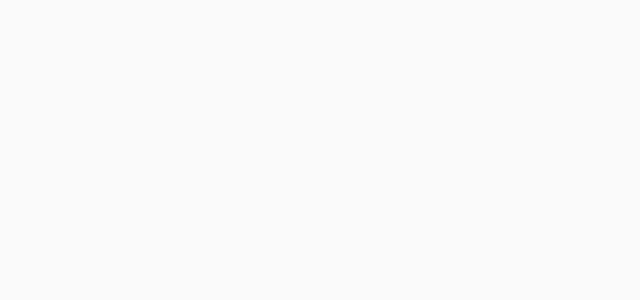
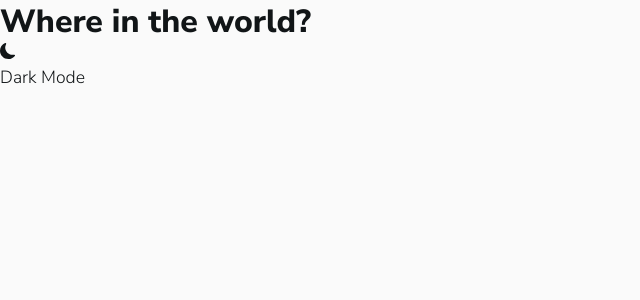
Before and after one commit to Ljusaj123/Country-list, a React (Create React App) app: page / in a window 1280 px wide. Shown: the top 300 px of the page, without its empty margins (0-640 px from the left). Built offline with nearby package versions, Linux system fonts and the light colour scheme.

Commit message:
path to styles

```diff
--- a/src/App.js
+++ b/src/App.js
@@ -1,7 +1,12 @@
 import "./styles/css/styles.css";
+import Header from "./modules/Header";
 
 function App() {
-  return <div className="App"></div>;
+  return (
+    <div className="App">
+      <Header />
+    </div>
+  );
 }
 
 export default App;
```
